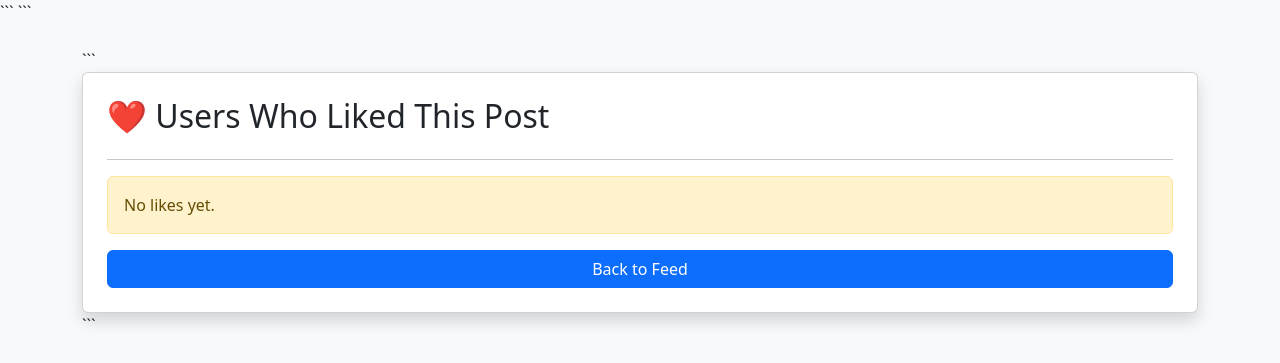
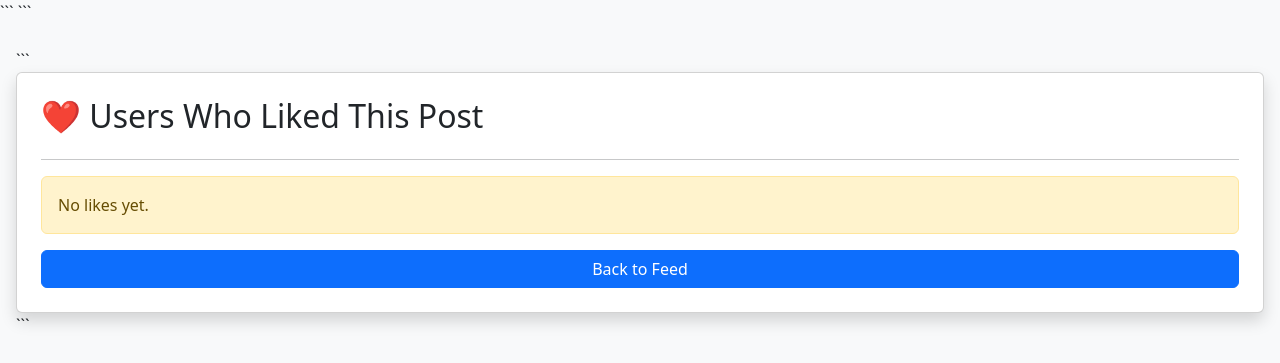
Before and after one commit to tahoorBuilds/EchoMateLite, a Flask app: page /postlikes/1 in a window 1280 px wide. Shown: the top 363 px of the page. Run offline with Flask 3, Linux system fonts and the light colour scheme; the visitor is signed in with stand-in values (Sample User, id 1); data that the repository does not hold is empty.

Commit message:
Final project updates

````diff
--- a/templates/followers.html
+++ b/templates/followers.html
@@ -1,6 +1,7 @@
 <!DOCTYPE html>
 <html>
 <head>
+    <meta name="viewport" content="width=device-width, initial-scale=1">
     <title>Followers</title>
 </head>
 <body>
--- a/templates/following.html
+++ b/templates/following.html
@@ -1,6 +1,7 @@
 <!DOCTYPE html>
 <html>
 <head>
+    <meta name="viewport" content="width=device-width, initial-scale=1">
     <title>Following</title>
 </head>
 <body>
--- a/templates/notifications.html
+++ b/templates/notifications.html
@@ -1,12 +1,14 @@
 <!DOCTYPE html>
 <html>
 <head>
-    <title>Notifications</title>
+     <title>Notifications</title>
+    <meta name="viewport" content="width=device-width, initial-scale=1">
+
     <link href="https://cdn.jsdelivr.net/npm/bootstrap@5.3.3/dist/css/bootstrap.min.css" rel="stylesheet">
 </head>
 <body class="bg-light">
 
-<div class="container-fluid px-3 mt-5">
+<div class="container-fluid px-3 mt-4">
     <div class="card p-4 shadow">
 
         <h2>Notifications</h2>
--- a/templates/postlikes.html
+++ b/templates/postlikes.html
@@ -3,6 +3,7 @@
 <html>
 <head>
     <title>Post Likes</title>
+    <meta name="viewport" content="width=device-width, initial-scale=1">
 
 ```
 <link href="https://cdn.jsdelivr.net/npm/bootstrap@5.3.3/dist/css/bootstrap.min.css" rel="stylesheet">
@@ -11,7 +12,7 @@
 </head>
 <body class="bg-light">
 
-<div class="container mt-4">
+<div class="container-fluid px-3 mt-4">
 
 ```
 <div class="card shadow p-4">
--- a/templates/register.html
+++ b/templates/register.html
@@ -1,6 +1,7 @@
 <!DOCTYPE html>
 <html>
 <head>
+  <meta name="viewport" content="width=device-width, initial-scale=1">
     <title>Register</title>
 </head>
 <body>
--- a/templates/searchpost.html
+++ b/templates/searchpost.html
@@ -2,7 +2,9 @@
 <html>
 <head>
     <title>Search Posts</title>
+
     <meta name="viewport" content="width=device-width, initial-scale=1">
+
     <link href="https://cdn.jsdelivr.net/npm/bootstrap@5.3.3/dist/css/bootstrap.min.css" rel="stylesheet">
 </head>
 <body class="bg-light">
--- a/templates/searchuser.html
+++ b/templates/searchuser.html
@@ -3,11 +3,13 @@
 <head>
     <title>Search User</title>
 
+    <meta name="viewport" content="width=device-width, initial-scale=1">
+
     <link href="https://cdn.jsdelivr.net/npm/bootstrap@5.3.3/dist/css/bootstrap.min.css" rel="stylesheet">
 </head>
 <body class="bg-light">
 
-<div class="container mt-5">
+<div class="container-fluid px-3 mt-5">
 
     <div class="card p-4 shadow">
 
--- a/templates/sendmessage.html
+++ b/templates/sendmessage.html
@@ -3,11 +3,13 @@
 <head>
     <title>Send Message</title>
 
+    <meta name="viewport" content="width=device-width, initial-scale=1">
+
     <link href="https://cdn.jsdelivr.net/npm/bootstrap@5.3.3/dist/css/bootstrap.min.css" rel="stylesheet">
 </head>
 <body class="bg-light">
 
-<div class="container mt-5">
+<div class="container-fluid px-3 mt-5">
 
     <div class="card shadow p-4">
 
````
Also changed, not shown: static/profile_pics/Photo_on_15-03-26_at_4.17_AM.jpg (added), templates/createpost.html (line endings or trailing spaces).
